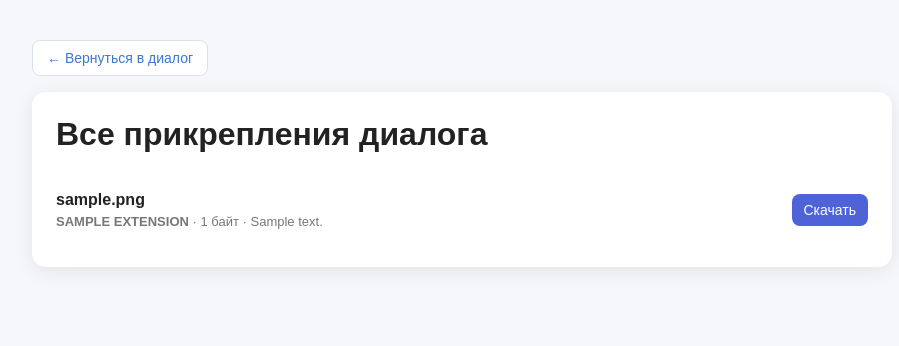
After one commit to LeonidIvanov123/Reley, a Spring app: page /dialogs/dialog-attachments in a window 1280 px wide. The commit adds this page. Shown: the top 346 px of the page, without its empty margins (178-1077 px from the left). Run offline with Thymeleaf, Linux system fonts and the light colour scheme; the template is opened without the code that fills it: most values are stand-ins (such as "Sample title", 1, 10 or a date in 2020); data that the repository does not hold is empty; some of the project's set-up classes (security, data sources, template engines, error pages and the like) are left out, and stand-ins take their place.

Commit message:
dialog-files interface.

```diff
--- a/backend/gradle.properties
+++ b/backend/gradle.properties
@@ -1,4 +1,4 @@
-appVersion=0.4.3
+appVersion=0.5.0
 
 org.gradle.parallel=true
 org.gradle.caching=true
--- /dev/null
+++ b/backend/src/main/resources/templates/dialogs/dialog-attachments.html
@@ -0,0 +1,289 @@
+<!DOCTYPE html>
+<html lang="ru"
+      xmlns:th="http://www.thymeleaf.org">
+
+<head>
+
+    <meta charset="UTF-8">
+
+    <meta name="viewport"
+          content="width=device-width, initial-scale=1.0">
+
+    <title>Прикрепления диалога</title>
+
+    <style>
+
+        * {
+            box-sizing: border-box;
+        }
+
+        body {
+            margin: 0;
+            font-family: Arial, sans-serif;
+            background: #f5f7fa;
+            color: #222;
+        }
+
+        .page {
+            width: 100%;
+            max-width: 900px;
+            margin: 40px auto;
+            padding: 0 20px 40px;
+        }
+
+        .back-button {
+            display: inline-block;
+
+            margin-bottom: 16px;
+
+            padding: 9px 14px;
+
+            background: #ffffff;
+            color: #3978d5;
+
+            border: 1px solid #d9e1ec;
+            border-radius: 8px;
+
+            text-decoration: none;
+            font-size: 14px;
+            font-weight: 500;
+
+            transition:
+                    background .15s,
+                    border-color .15s;
+        }
+
+        .back-button:hover {
+            background: #f0f5fb;
+            border-color: #3978d5;
+            text-decoration: none;
+        }
+
+        .card {
+            background: white;
+            border-radius: 14px;
+            padding: 24px;
+            box-shadow:
+                    0 4px 20px rgba(0, 0, 0, 0.08);
+        }
+
+        h1 {
+            margin-top: 0;
+            margin-bottom: 24px;
+        }
+
+        .empty {
+            color: #777;
+            padding: 20px 0;
+            text-align: center;
+        }
+
+        .attachments {
+            display: flex;
+            flex-direction: column;
+        }
+
+        .attachment {
+            display: flex;
+            align-items: center;
+            justify-content: space-between;
+            gap: 16px;
+
+            padding: 14px 0;
+
+            border-bottom: 1px solid #eee;
+        }
+
+        .attachment:last-child {
+            border-bottom: none;
+        }
+
+        .attachment-info {
+            min-width: 0;
+            flex: 1;
+        }
+
+        .attachment-name {
+            font-weight: 600;
+            word-break: break-word;
+        }
+
+        .attachment-meta {
+            margin-top: 5px;
+            color: #777;
+            font-size: 13px;
+        }
+
+        .attachment-extension {
+            text-transform: uppercase;
+            font-weight: 600;
+        }
+
+        .attachment-actions {
+            flex-shrink: 0;
+        }
+
+        .download-button {
+            display: inline-block;
+
+            padding: 8px 12px;
+
+            background: #4f63d9;
+            color: white;
+
+            border-radius: 8px;
+
+            text-decoration: none;
+
+            font-size: 14px;
+        }
+
+        .download-button:hover {
+            background: #4053c7;
+            text-decoration: none;
+        }
+
+        @media (max-width: 600px) {
+
+            .page {
+                margin-top: 20px;
+            }
+
+            .card {
+                padding: 18px;
+            }
+
+            .attachment {
+                align-items: flex-start;
+                flex-direction: column;
+            }
+
+            .attachment-actions {
+                width: 100%;
+            }
+
+            .download-button {
+                display: block;
+                text-align: center;
+            }
+
+        }
+
+    </style>
+
+</head>
+
+<body>
+
+<div class="page">
+
+    <!-- ==================== -->
+    <!-- ВОЗВРАТ В ДИАЛОГ -->
+    <!-- ==================== -->
+
+    <a class="back-button"
+       th:href="@{/dialogs/{dialogId}(dialogId=${dialogId})}">
+        ← Вернуться в диалог
+    </a>
+
+
+    <div class="card">
+
+        <h1>
+            Все прикрепления диалога
+        </h1>
+
+
+        <!-- ==================== -->
+        <!-- НЕТ ПРИКРЕПЛЕНИЙ -->
+        <!-- ==================== -->
+
+        <div th:if="${#lists.isEmpty(attachments)}"
+             class="empty">
+
+            В этом диалоге пока нет прикреплений.
+
+        </div>
+
+
+        <!-- ==================== -->
+        <!-- ПРИКРЕПЛЕНИЯ -->
+        <!-- ==================== -->
+
+        <div th:unless="${#lists.isEmpty(attachments)}"
+             class="attachments">
+
+            <div th:each="attachment : ${attachments}"
+                 class="attachment">
+
+                <div class="attachment-info">
+
+                    <div class="attachment-name"
+                         th:text="${attachment.fileName}">
+                        file.txt
+                    </div>
+
+                    <div class="attachment-meta">
+
+                        <!-- Расширение -->
+
+                        <span th:if="${attachment.extension != null
+                                      && !attachment.extension.isBlank()}"
+                              class="attachment-extension"
+                              th:text="${attachment.extension}">
+                            txt
+                        </span>
+
+
+                        <!-- Размер -->
+
+                        <span th:if="${attachment.extension != null
+                                      && !attachment.extension.isBlank()}">
+                            ·
+                        </span>
+
+                        <span th:text="${attachment.size}">
+                            0
+                        </span>
+
+                        байт
+
+
+                        <!-- Content-Type -->
+
+                        <span th:if="${attachment.contentType != null}">
+                            ·
+                            <span th:text="${attachment.contentType}">
+                                application/octet-stream
+                            </span>
+                        </span>
+
+                    </div>
+
+                </div>
+
+
+                <!-- ==================== -->
+                <!-- СКАЧАТЬ -->
+                <!-- ==================== -->
+
+                <div class="attachment-actions">
+
+                    <a class="download-button"
+                       th:href="${attachment.downloadUrl}">
+                        Скачать
+                    </a>
+
+                </div>
+
+            </div>
+
+        </div>
+
+    </div>
+
+</div>
+
+</body>
+
+</html>
```
Also changed, not shown: backend/src/main/java/com/reley/messenger/message/controller/MessageAttachmentController.java (+19 -2 lines), backend/src/main/resources/templates/group-settings.html (+62 -7 lines).
